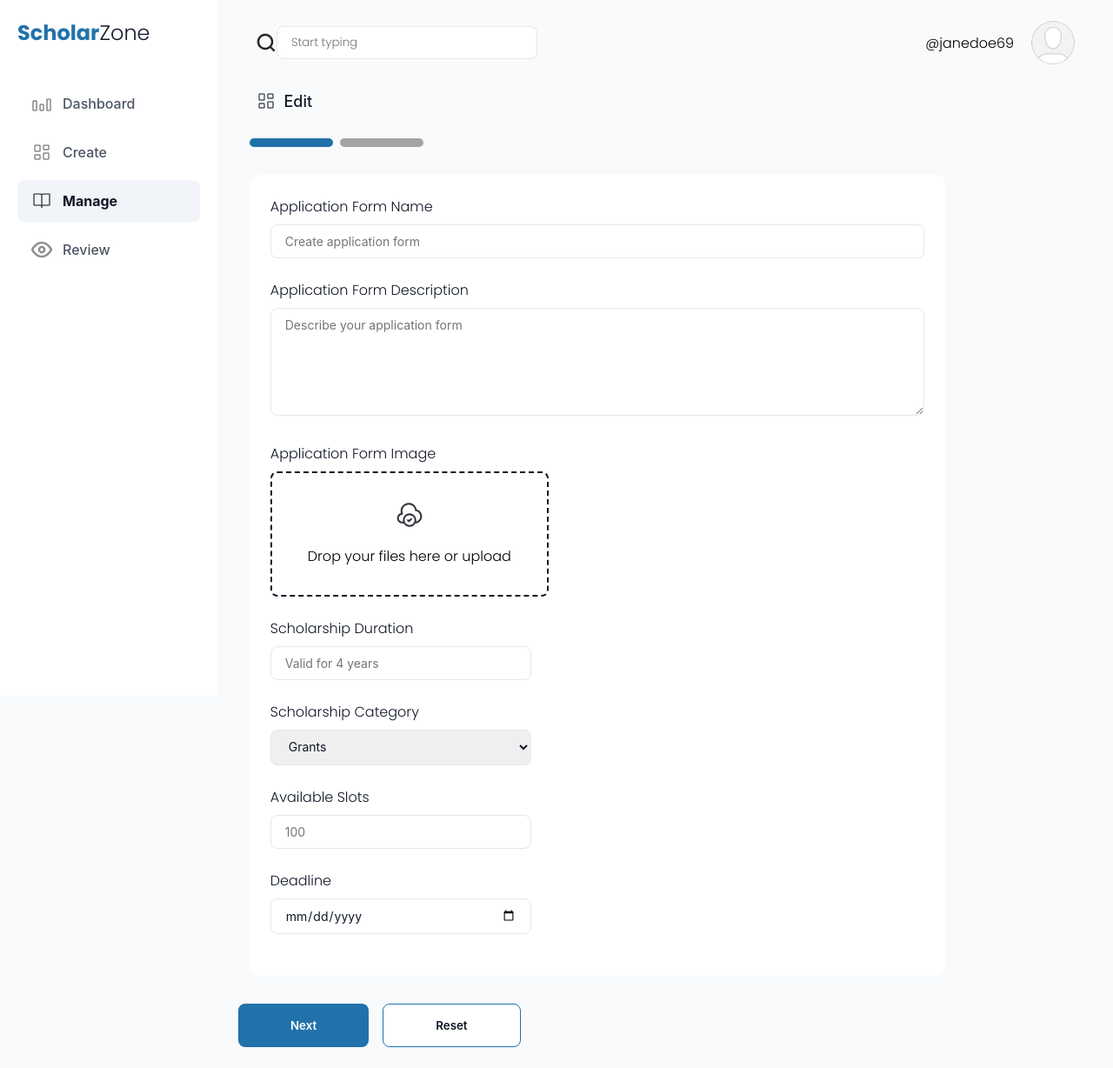
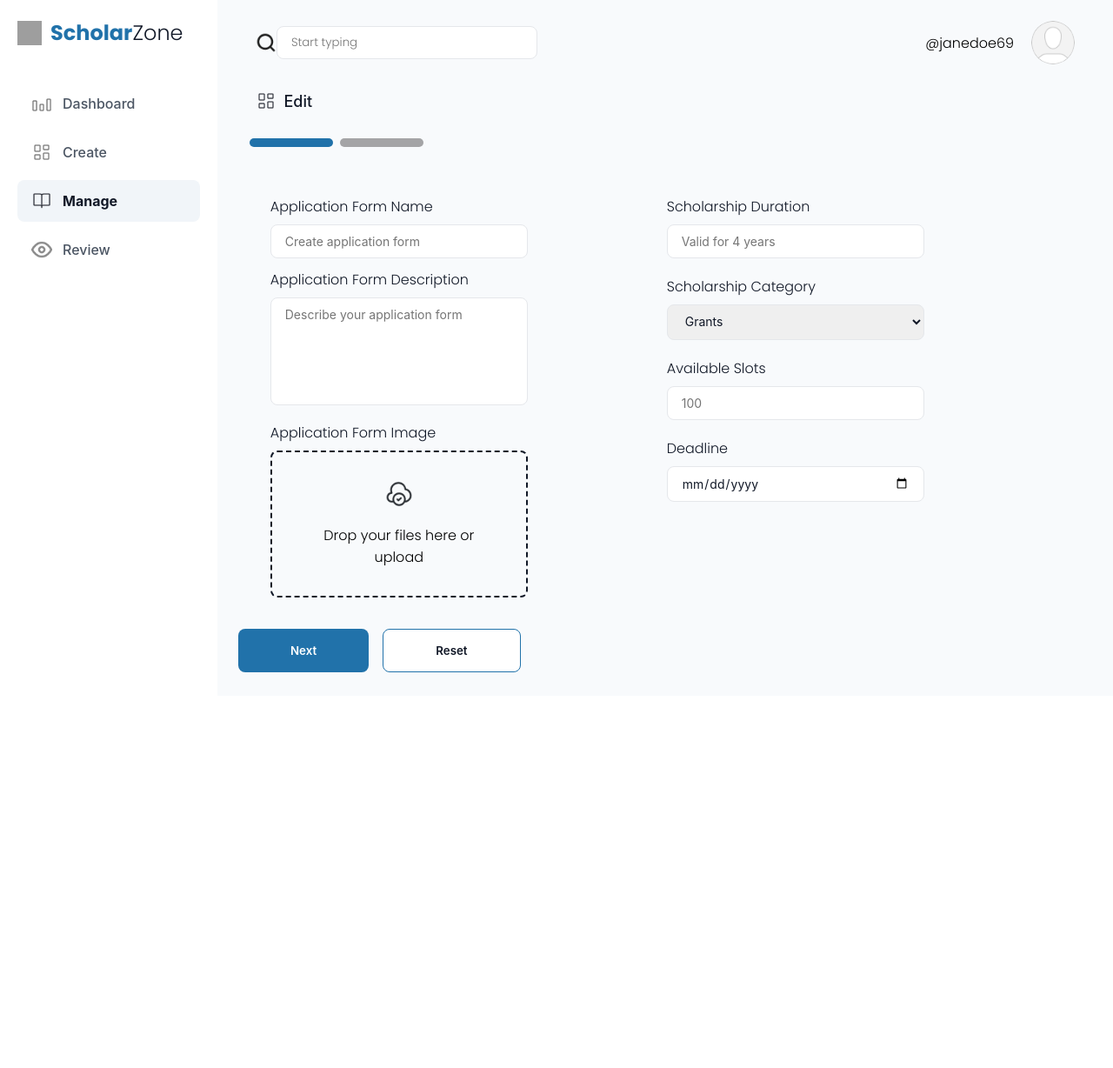
Before and after one commit to endevium/ScholarZone, a PHP site: page /manage2.html in a window 1280 px wide. Shown: the whole page at 87% size. After the commit the page ends 773 px from the top, so only its background shows below. Run offline with PHP 8.4, Linux system fonts and the light colour scheme; some web fonts are replaced; grey boxes are pictures that could not be loaded.

Commit message:
Update manage2.css

```diff
--- a/manage2.css
+++ b/manage2.css
@@ -47,6 +47,13 @@ body {
     display: flex;
     align-items: center;
     margin-bottom: 40px;
+    gap: 10px;
+}
+
+.logo img {
+    display: block;
+    width: 28px;
+    height: 28px;
 }
 
 .logo-text {
@@ -251,12 +258,10 @@ body {
 .create-form {
     max-width: 800px;
     padding: 24px;
-    background: white;
-    border-radius: 12px;
 }
 
 .form-group {
-    margin-bottom: 24px;
+    margin-bottom: 12px;
 }
 
 .form-group label {
@@ -278,6 +283,7 @@ body {
     font-size: 14px;
     color: #111827;
     font-family: 'Inter', sans-serif;
+    resize: none;
 }
 
 .form-group input:focus,
@@ -310,7 +316,7 @@ body {
 }
 
 .form-group2 {
-    margin-bottom: 24px;
+    margin-bottom: 20px;
 }
 
 .form-group2 label {
@@ -344,17 +350,22 @@ body {
 .form-actions {
     display: flex;
     gap: 16px;
-    margin-top: 32px;
 }
 
-.btn-next,
-.btn-reset {
-    padding: 16px 60px;
-    border-radius: 8px;
-    font-weight: 600;
-    cursor: pointer;
-    transition: all 0.2s;
-    font-family: 'Inter', sans-serif;
+.form-container {
+    display: flex;
+    justify-content: space-between;
+    gap: 160px;
+    max-width: 1200px;
+    margin: auto;
+}
+
+.left-section, .right-section {
+    width: 100%;
+}
+
+.form-group, .form-group2 {
+    width: 100%;
 }
 
 .btn-next,
```
